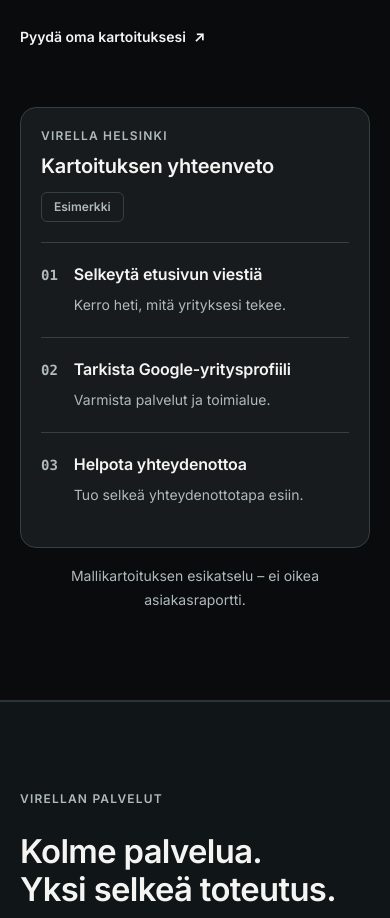
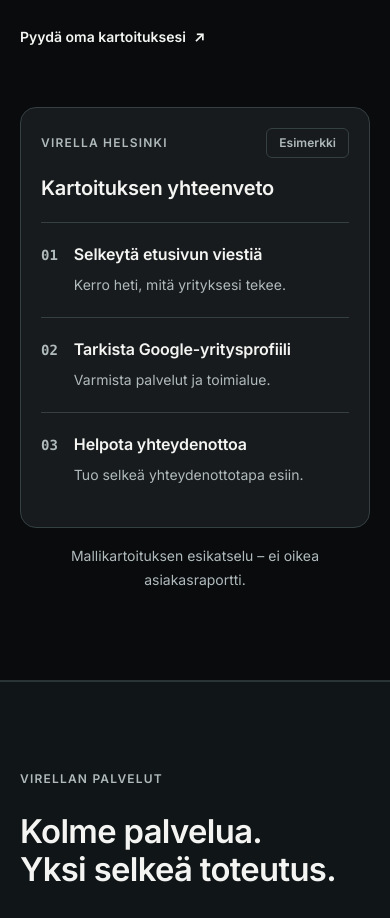
Before and after one commit to Jambovisuaalit/virella-helsinki-web, a Next.js app: page / in a window 390 px wide. Shown: the part 1240-2158 px from the top of the page. Built offline with nearby package versions, Linux system fonts and the light colour scheme.

Commit message:
style: align sample report label and title consistently on mobile

```diff
--- a/app/page.tsx
+++ b/app/page.tsx
@@ -142,14 +142,14 @@
               </div>
               <figure className="min-w-0">
                 <div className="virella-audit-preview rounded-2xl border border-border bg-surface p-5 sm:p-7" aria-label="Havainnollistava esimerkkikartoitus">
-                  <div className="flex flex-wrap items-center justify-between gap-3 border-b border-border pb-5 sm:pb-6">
-                    <div>
+                  <div className="border-b border-border pb-5 sm:pb-6">
+                    <div className="flex flex-wrap items-center justify-between gap-3">
                       <p className="text-xs font-semibold uppercase tracking-[0.1em] text-muted">Virella Helsinki</p>
-                      <h3 className="mt-2 text-xl font-semibold tracking-[-0.01em] text-foreground sm:text-2xl">
-                        Kartoituksen yhteenveto
-                      </h3>
+                      <span className="rounded-md border border-border px-3 py-1.5 text-xs font-semibold text-muted">Esimerkki</span>
                     </div>
-                    <span className="rounded-md border border-border px-3 py-1.5 text-xs font-semibold text-muted">Esimerkki</span>
+                    <h3 className="mt-4 text-xl font-semibold tracking-[-0.01em] text-foreground sm:text-2xl">
+                      Kartoituksen yhteenveto
+                    </h3>
                   </div>
                   <ol className="divide-y divide-border" aria-label="Kolme havainnollistavaa korjausehdotusta">
                     {[
```
